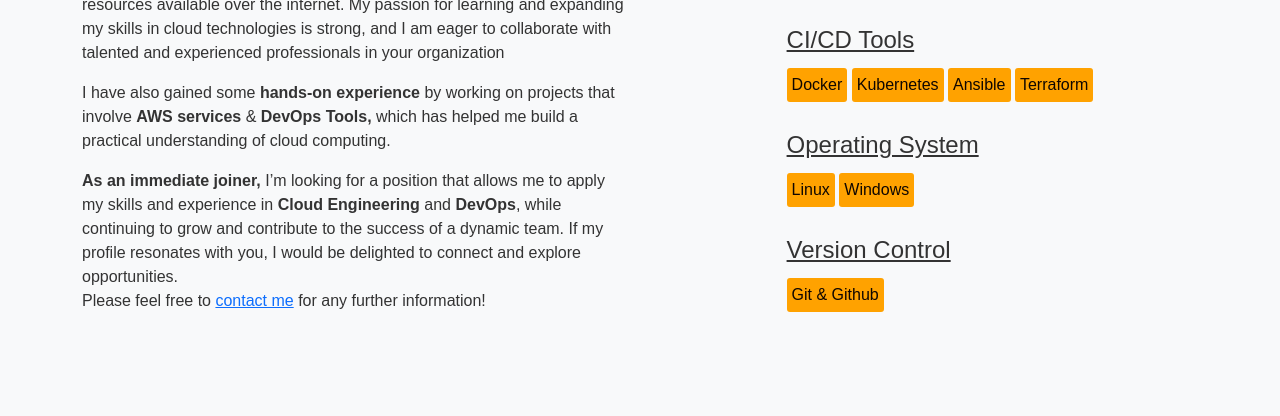
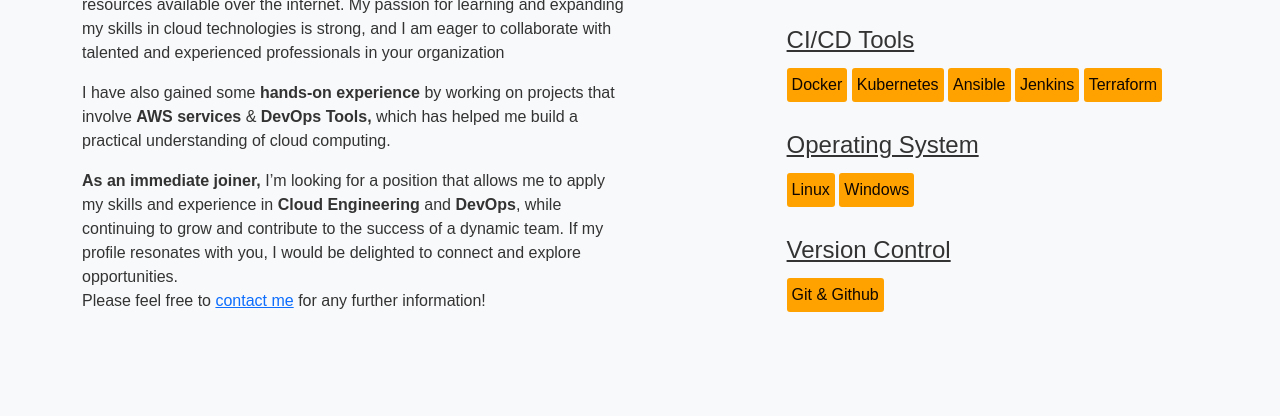
Before and after one commit to Om-Ghag18/Resume, a plain HTML site: page index.html in a window 1280 px wide. Shown: the part 229-645 px from the top of the page. Drawn offline with nearby package versions, Linux system fonts and the light colour scheme.

Commit message:
Update index.html

```diff
--- a/index.html
+++ b/index.html
@@ -80,6 +80,7 @@
                             <li>Docker</li>
                             <li>Kubernetes</li>
                              <li>Ansible</li>
+                             <li>Jenkins</li>
                             <li>Terraform</li>
                         </ul>
                         <br>
```
